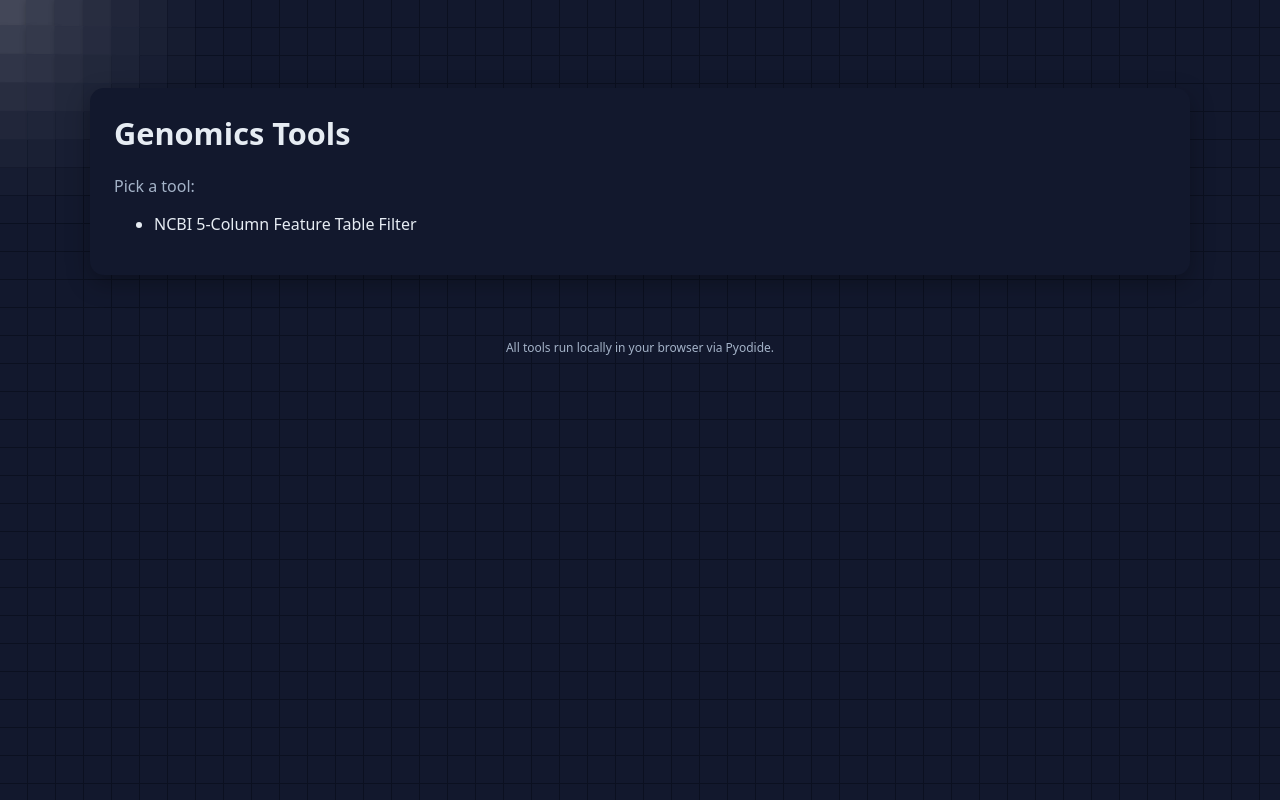
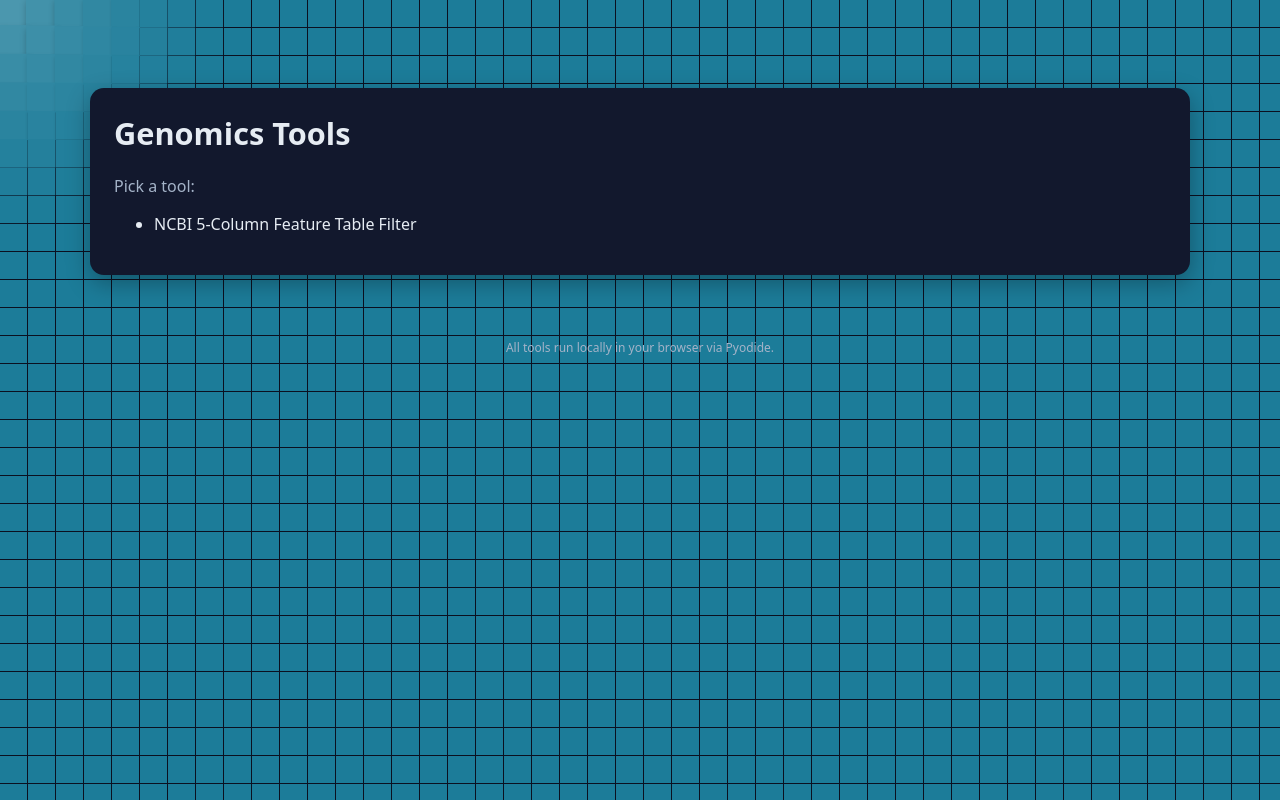
Before and after one commit to userisgone/boto, a plain HTML site: page index.html in a window 1280 px wide. Drawn offline with Linux system fonts and the light colour scheme.

Commit message:
Update index.html
change bg colour

```diff
--- a/index.html
+++ b/index.html
@@ -45,7 +45,7 @@
     const RADIUS = 240;       // px influence radius from cursor
     const POWER = 1.8;        // falloff curve; 1 = linear, >1 = steeper falloff
     const MAX_Z = 12;         // max "protrusion" in px (visual strength)
-    const BG = '#12182d';     // base tile color (matches --surface)
+    const BG = '#1c7c99';     // base tile color (matches --surface)
     const HILITE = 24;        // how much to lighten near the cursor (0–40 looks nice)
     const SHADOW = 0.35;      // shadow strength near the cursor (0–0.6)
 
```
